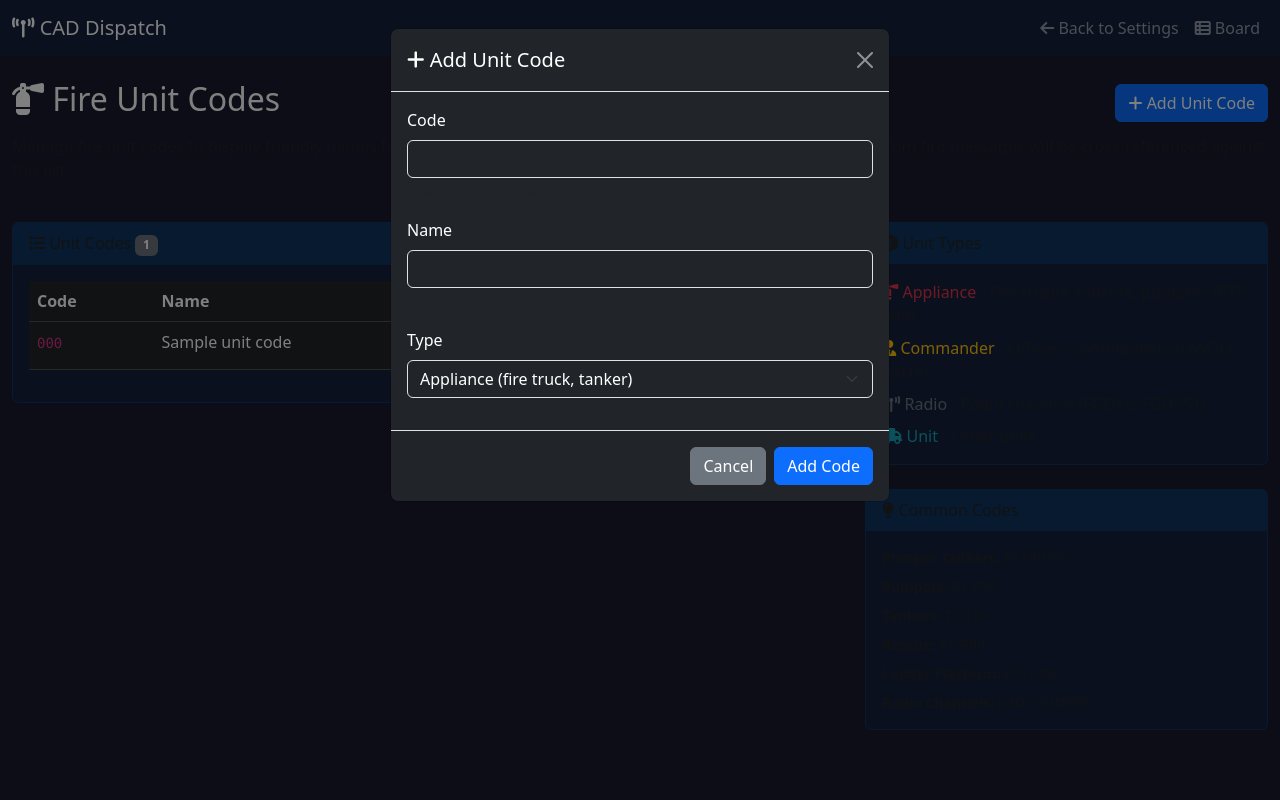
After one commit to agillam69/PM-CAD, a Node server app: template views/settings/fire-units.ejs in a window 1280 px wide, after a click on "Add Unit Code". The commit adds this page. Run offline with Node 20, Linux system fonts and the light colour scheme; the template is opened without the code that fills it: most values are stand-ins (such as "Sample title", 1, 10 or a date in 2020); some libraries are stand-ins or nearby versions.

Commit message:
Add fire unit codes management with FGD filtering and user-editable lookup table

```diff
--- /dev/null
+++ b/views/settings/fire-units.ejs
@@ -0,0 +1,294 @@
+<!DOCTYPE html>
+<html lang="en">
+<head>
+  <meta charset="UTF-8">
+  <meta name="viewport" content="width=device-width, initial-scale=1.0">
+  <title>Fire Unit Codes - CAD</title>
+  <link href="https://cdn.jsdelivr.net/npm/bootstrap@5.3.2/dist/css/bootstrap.min.css" rel="stylesheet">
+  <link href="https://cdnjs.cloudflare.com/ajax/libs/font-awesome/6.5.1/css/all.min.css" rel="stylesheet">
+  <style>
+    body { background-color: #1a1a2e; color: #fff; }
+    .navbar { background-color: #16213e !important; }
+    .card { background-color: #16213e; border: 1px solid #0f3460; }
+    .card-header { background-color: #0f3460; border-bottom: 1px solid #0f3460; }
+    .table { color: #fff; }
+    .btn-close-white { filter: invert(1); }
+    .type-appliance { color: #dc3545; }
+    .type-commander { color: #ffc107; }
+    .type-radio { color: #6c757d; }
+    .type-unit { color: #17a2b8; }
+  </style>
+</head>
+<body>
+  <nav class="navbar navbar-expand-lg navbar-dark mb-4">
+    <div class="container-fluid">
+      <a class="navbar-brand" href="/cad"><i class="fas fa-broadcast-tower"></i> CAD Dispatch</a>
+      <div class="navbar-nav ms-auto">
+        <a class="nav-link" href="/settings"><i class="fas fa-arrow-left"></i> Back to Settings</a>
+        <a class="nav-link" href="/cad"><i class="fas fa-th-list"></i> Board</a>
+      </div>
+    </div>
+  </nav>
+
+  <div class="container-fluid">
+    <div class="row mb-4">
+      <div class="col-12">
+        <div class="d-flex justify-content-between align-items-center">
+          <h2><i class="fas fa-fire-extinguisher"></i> Fire Unit Codes</h2>
+          <button class="btn btn-primary" data-bs-toggle="modal" data-bs-target="#addUnitModal">
+            <i class="fas fa-plus"></i> Add Unit Code
+          </button>
+        </div>
+        <p class="text-muted mt-2">
+          Manage fire unit codes to display friendly names for appliances, commanders, and radio channels.
+          Codes extracted from fire messages will be cross-referenced against this list.
+        </p>
+      </div>
+    </div>
+
+    <div class="row">
+      <div class="col-lg-8">
+        <div class="card">
+          <div class="card-header">
+            <i class="fas fa-list"></i> Unit Codes
+            <span class="badge bg-secondary"><%= unitCodes.length %></span>
+          </div>
+          <div class="card-body">
+            <table class="table table-dark table-hover">
+              <thead>
+                <tr>
+                  <th>Code</th>
+                  <th>Name</th>
+                  <th>Type</th>
+                  <th>Actions</th>
+                </tr>
+              </thead>
+              <tbody>
+                <% unitCodes.forEach(function(unit) { %>
+                <tr>
+                  <td><code><%= unit.code %></code></td>
+                  <td><%= unit.name %></td>
+                  <td>
+                    <span class="type-<%= unit.type %>">
+                      <% if (unit.type === 'appliance') { %>
+                        <i class="fas fa-fire-extinguisher"></i> Appliance
+                      <% } else if (unit.type === 'commander') { %>
+                        <i class="fas fa-user-tie"></i> Commander
+                      <% } else if (unit.type === 'radio') { %>
+                        <i class="fas fa-broadcast-tower"></i> Radio
+                      <% } else { %>
+                        <i class="fas fa-truck"></i> Unit
+                      <% } %>
+                    </span>
+                  </td>
+                  <td>
+                    <button class="btn btn-sm btn-outline-primary" onclick="editUnit(<%= unit.id %>, '<%= unit.code %>', '<%= unit.name %>', '<%= unit.type %>')">
+                      <i class="fas fa-edit"></i>
+                    </button>
+                    <button class="btn btn-sm btn-outline-danger" onclick="deleteUnit(<%= unit.id %>, '<%= unit.code %>')">
+                      <i class="fas fa-trash"></i>
+                    </button>
+                  </td>
+                </tr>
+                <% }); %>
+                <% if (unitCodes.length === 0) { %>
+                <tr>
+                  <td colspan="4" class="text-center text-muted">No unit codes defined</td>
+                </tr>
+                <% } %>
+              </tbody>
+            </table>
+          </div>
+        </div>
+      </div>
+
+      <div class="col-lg-4">
+        <div class="card mb-4">
+          <div class="card-header">
+            <i class="fas fa-info-circle"></i> Unit Types
+          </div>
+          <div class="card-body">
+            <p class="mb-2"><span class="type-appliance"><i class="fas fa-fire-extinguisher"></i> Appliance</span> - Fire trucks, tankers, pumpers (PT5, R44)</p>
+            <p class="mb-2"><span class="type-commander"><i class="fas fa-user-tie"></i> Commander</span> - Officers/commanders (DWOO, SAHA)</p>
+            <p class="mb-2"><span class="type-radio"><i class="fas fa-broadcast-tower"></i> Radio</span> - Radio channels (FGD15, FGD551)</p>
+            <p class="mb-0"><span class="type-unit"><i class="fas fa-truck"></i> Unit</span> - Other units</p>
+          </div>
+        </div>
+
+        <div class="card">
+          <div class="card-header">
+            <i class="fas fa-lightbulb"></i> Common Codes
+          </div>
+          <div class="card-body">
+            <p class="small mb-2"><strong>Pumper Tankers:</strong> PT1-PT99</p>
+            <p class="small mb-2"><strong>Pumpers:</strong> P1-P99</p>
+            <p class="small mb-2"><strong>Tankers:</strong> T1-T99</p>
+            <p class="small mb-2"><strong>Rescue:</strong> R1-R99</p>
+            <p class="small mb-2"><strong>Ladder Platform:</strong> LP1-LP9</p>
+            <p class="small mb-0"><strong>Radio Channels:</strong> FGD1-FGD999</p>
+          </div>
+        </div>
+      </div>
+    </div>
+  </div>
+
+  <!-- Add Unit Modal -->
+  <div class="modal fade" id="addUnitModal" tabindex="-1">
+    <div class="modal-dialog">
+      <div class="modal-content bg-dark">
+        <div class="modal-header">
+          <h5 class="modal-title"><i class="fas fa-plus"></i> Add Unit Code</h5>
+          <button type="button" class="btn-close btn-close-white" data-bs-dismiss="modal"></button>
+        </div>
+        <form id="addUnitForm" onsubmit="addUnit(event)">
+          <div class="modal-body">
+            <div class="mb-3">
+              <label class="form-label">Code</label>
+              <input type="text" class="form-control bg-dark text-white" name="code" placeholder="e.g., PT5, DWOO" required>
+              <small class="text-muted">The code as it appears in pager messages</small>
+            </div>
+            <div class="mb-3">
+              <label class="form-label">Name</label>
+              <input type="text" class="form-control bg-dark text-white" name="name" placeholder="e.g., Pumper Tanker 5, Damien Wood" required>
+              <small class="text-muted">Friendly display name</small>
+            </div>
+            <div class="mb-3">
+              <label class="form-label">Type</label>
+              <select class="form-select bg-dark text-white" name="type">
+                <option value="appliance">Appliance (fire truck, tanker)</option>
+                <option value="commander">Commander (officer)</option>
+                <option value="radio">Radio Channel</option>
+                <option value="unit">Other Unit</option>
+              </select>
+            </div>
+          </div>
+          <div class="modal-footer">
+            <button type="button" class="btn btn-secondary" data-bs-dismiss="modal">Cancel</button>
+            <button type="submit" class="btn btn-primary">Add Code</button>
+          </div>
+        </form>
+      </div>
+    </div>
+  </div>
+
+  <!-- Edit Unit Modal -->
+  <div class="modal fade" id="editUnitModal" tabindex="-1">
+    <div class="modal-dialog">
+      <div class="modal-content bg-dark">
+        <div class="modal-header">
+          <h5 class="modal-title"><i class="fas fa-edit"></i> Edit Unit Code</h5>
+          <button type="button" class="btn-close btn-close-white" data-bs-dismiss="modal"></button>
+        </div>
+        <form id="editUnitForm" onsubmit="saveUnit(event)">
+          <input type="hidden" name="unitId" id="editUnitId">
+          <div class="modal-body">
+            <div class="mb-3">
+              <label class="form-label">Code</label>
+              <input type="text" class="form-control bg-dark text-white" name="code" id="editCode" required>
+            </div>
+            <div class="mb-3">
+              <label class="form-label">Name</label>
+              <input type="text" class="form-control bg-dark text-white" name="name" id="editName" required>
+            </div>
+            <div class="mb-3">
+              <label class="form-label">Type</label>
+              <select class="form-select bg-dark text-white" name="type" id="editType">
+                <option value="appliance">Appliance (fire truck, tanker)</option>
+                <option value="commander">Commander (officer)</option>
+                <option value="radio">Radio Channel</option>
+                <option value="unit">Other Unit</option>
+              </select>
+            </div>
+          </div>
+          <div class="modal-footer">
+            <button type="button" class="btn btn-secondary" data-bs-dismiss="modal">Cancel</button>
+            <button type="submit" class="btn btn-primary">Save Changes</button>
+          </div>
+        </form>
+      </div>
+    </div>
+  </div>
+
+  <script src="https://cdn.jsdelivr.net/npm/bootstrap@5.3.2/dist/js/bootstrap.bundle.min.js"></script>
+  <script>
+    function addUnit(event) {
+      event.preventDefault();
+      var form = event.target;
+      var data = {
+        code: form.code.value,
+        name: form.name.value,
+        type: form.type.value
+      };
+
+      fetch('/settings/api/fire-units', {
+        method: 'POST',
+        headers: { 'Content-Type': 'application/json' },
+        body: JSON.stringify(data)
+      })
+      .then(function(res) { return res.json(); })
+      .then(function(result) {
+        if (result.success) {
+          location.reload();
+        } else {
+          alert('Error: ' + result.error);
+        }
+      })
+      .catch(function(err) { alert('Error adding unit code'); });
+    }
+
+    function editUnit(id, code, name, type) {
+      document.getElementById('editUnitId').value = id;
+      document.getElementById('editCode').value = code;
+      document.getElementById('editName').value = name;
+      document.getElementById('editType').value = type;
+
+      new bootstrap.Modal(document.getElementById('editUnitModal')).show();
+    }
+
+    function saveUnit(event) {
+      event.preventDefault();
+      var form = event.target;
+      var id = document.getElementById('editUnitId').value;
+      var data = {
+        code: form.code.value,
+        name: form.name.value,
+        type: form.type.value
+      };
+
+      fetch('/settings/api/fire-units/' + id, {
+        method: 'PUT',
+        headers: { 'Content-Type': 'application/json' },
+        body: JSON.stringify(data)
+      })
+      .then(function(res) { return res.json(); })
+      .then(function(result) {
+        if (result.success) {
+          location.reload();
+        } else {
+          alert('Error: ' + result.error);
+        }
+      })
+      .catch(function(err) { alert('Error updating unit code'); });
+    }
+
+    function deleteUnit(id, code) {
+      if (!confirm('Delete unit code "' + code + '"?')) {
+        return;
+      }
+
+      fetch('/settings/api/fire-units/' + id, {
+        method: 'DELETE'
+      })
+      .then(function(res) { return res.json(); })
+      .then(function(result) {
+        if (result.success) {
+          location.reload();
+        } else {
+          alert('Error: ' + result.error);
+        }
+      })
+      .catch(function(err) { alert('Error deleting unit code'); });
+    }
+  </script>
+</body>
+</html>
```
Also changed, not shown: db.js (+99 -1 lines), routes/settings.js (+58 -0 lines), services/messageParser.js (+23 -6 lines), views/settings/index.ejs (+17 -0 lines).
